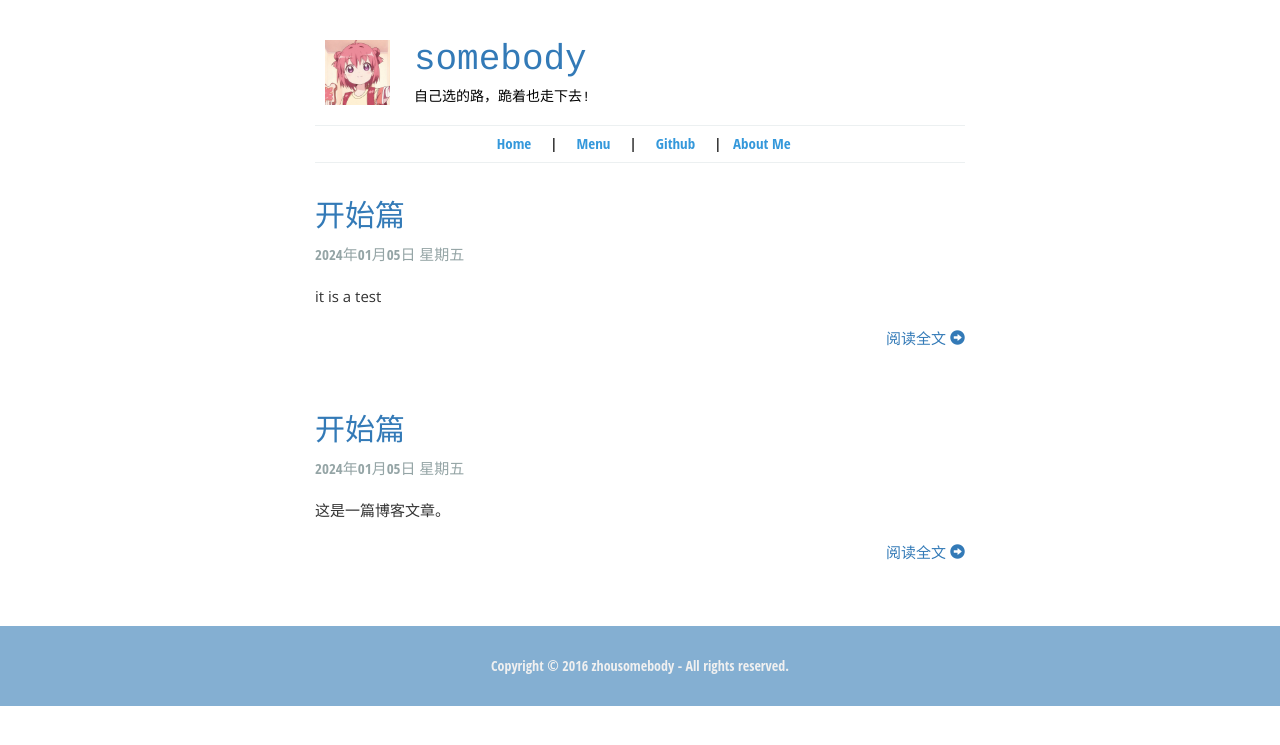
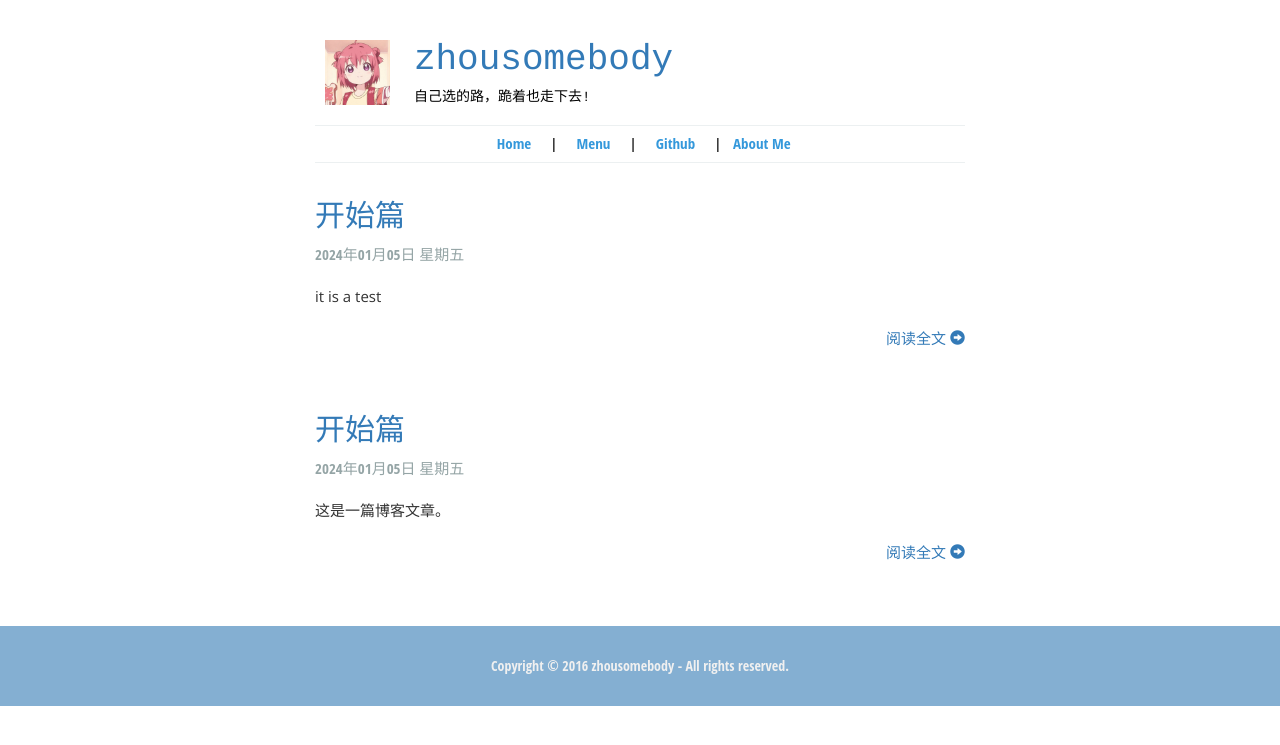
Before and after one commit to zhousomebody/zhousomebody.github.io, a Jekyll site: the page built from index.html, in a window 1280 px wide. Shown: the top 745 px of the page. Built offline with Jekyll 4.4.1, drawn with Linux system fonts in a browser that asks for light colours.

Commit message:
Update blog.yml

```diff
--- a/_data/blog.yml
+++ b/_data/blog.yml
@@ -1,2 +1,2 @@
-title: somebody
+title: zhousomebody
 description: 自己选的路，跪着也走下去!
```
